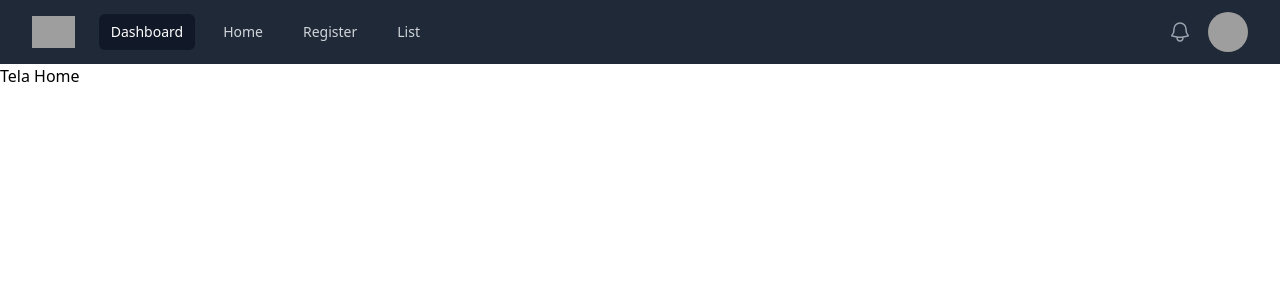
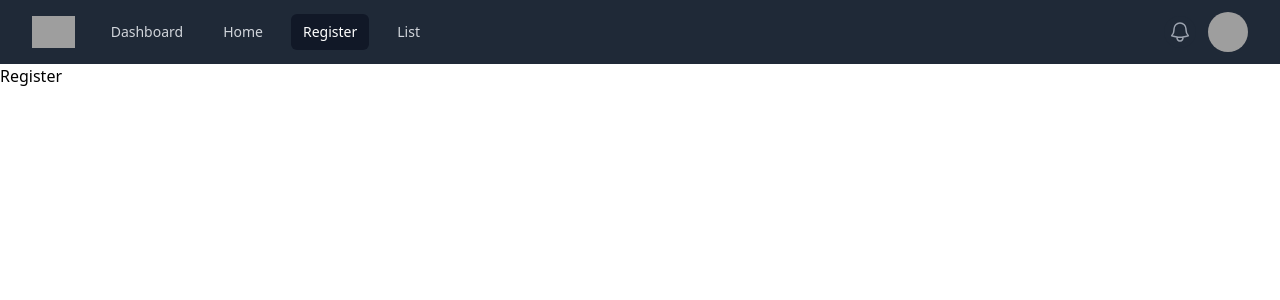
Before and after one commit to javazord/register-customer-web, a React (Vite) app: page /registercustomer in a window 1280 px wide. Shown: the top 300 px of the page. Built offline with nearby package versions, Linux system fonts and the light colour scheme; grey boxes are pictures that could not be loaded.

Commit message:
feat: efetuado configuração de navegação de paginas com router dom sem load de paginas

```diff
--- a/package.json
+++ b/package.json
@@ -13,7 +13,8 @@
     "@headlessui/react": "^2.2.4",
     "@heroicons/react": "^2.2.0",
     "react": "^18.3.1",
-    "react-dom": "^18.3.1"
+    "react-dom": "^18.3.1",
+    "react-router-dom": "^7.7.0"
   },
   "devDependencies": {
     "@eslint/js": "^9.9.0",
--- /dev/null
+++ b/src/App.jsx
@@ -0,0 +1,20 @@
+import { Routes, Route } from "react-router-dom";
+import Home from "./views/Home";
+import Navbar from "./views/Navbar/Navbar";
+import CustomerRegister from "./views/customer/CustomerRegister";
+import CustomerList from "./views/customer/CustomerList";
+
+export default function App() {
+  return (
+    <>
+      <Navbar />
+      <Routes>
+        <Route path="/" element={<Home />} />
+        <Route path="/dashboard" element={<Home />} />
+        <Route path="/home" element={<Home />} />
+        <Route path="/registercustomer" element={<CustomerRegister />} />
+        <Route path="/listcustomer" element={<CustomerList />} />
+      </Routes>
+    </>
+  );
+}
--- a/src/main.jsx
+++ b/src/main.jsx
@@ -1,12 +1,10 @@
-import { StrictMode } from "react";
-import { createRoot } from "react-dom/client";
-import Navbar from "./views/Navbar/Navbar.jsx";
 import "./index.css";
-import Home from "./views/Home.jsx";
+import App from "./App";
+import { BrowserRouter } from "react-router-dom";
+import ReactDOM from "react-dom/client";
 
-createRoot(document.getElementById("root")).render(
-  <StrictMode>
-    <Navbar />
-    <Home />
-  </StrictMode>
+ReactDOM.createRoot(document.getElementById("root")).render(
+  <BrowserRouter>
+    <App />
+  </BrowserRouter>
 );
--- a/src/views/Navbar/Navbar.jsx
+++ b/src/views/Navbar/Navbar.jsx
@@ -8,21 +8,22 @@ import {
   MenuItems,
 } from "@headlessui/react";
 import { Bars3Icon, BellIcon, XMarkIcon } from "@heroicons/react/24/outline";
-import CustomerRegister from "../customer/CustomerRegister";
-import Home from "../Home";
+import { Link, useLocation } from "react-router-dom";
 
 const navigation = [
-  { name: "Dashboard", href: "#", current: true },
-  { name: "Home", href: <Home />, current: false },
-  { name: "Register", href: <CustomerRegister />, current: false },
-  { name: "List", href: "#", current: false },
+  { name: "Dashboard", href: "/" },
+  { name: "Home", href: "/home" },
+  { name: "Register", href: "/registercustomer" },
+  { name: "List", href: "/listcustomer" },
 ];
 
 function classNames(...classes) {
   return classes.filter(Boolean).join(" ");
 }
 
-export default function Example() {
+export default function Navbar() {
+  const location = useLocation();
+
   return (
     <Disclosure as="nav" className="bg-gray-800">
       <div className="mx-auto max-w-7xl px-2 sm:px-6 lg:px-8">
@@ -52,21 +53,24 @@ export default function Example() {
             </div>
             <div className="hidden sm:ml-6 sm:block">
               <div className="flex space-x-4">
-                {navigation.map((item) => (
-                  <a
+                {navigation.map((item) => {
+                  const isActive = location.pathname === item.href;
+                  return (
+                    <Link
                       key={item.name}
-                    href={item.href}
-                    aria-current={item.current ? "page" : undefined}
+                      to={item.href}
+                      aria-current={isActive ? "page" : undefined}
                       className={classNames(
-                      item.current
-                        ? "bg-gray-900 text-white"
+                        isActive
+                          ? "bg-gray-900 text-white font-bold"
                           : "text-gray-300 hover:bg-gray-700 hover:text-white",
                         "rounded-md px-3 py-2 text-sm font-medium"
                       )}
                     >
                       {item.name}
-                  </a>
-                ))}
+                    </Link>
+                  );
+                })}
               </div>
             </div>
           </div>
@@ -113,22 +117,24 @@ export default function Example() {
 
       <DisclosurePanel className="sm:hidden">
         <div className="space-y-1 px-2 pb-3 pt-2">
-          {navigation.map((item) => (
-            <DisclosureButton
+          {navigation.map((item) => {
+            const isActive = location.pathname === item.href;
+            return (
+              <Link
                 key={item.name}
-              as="a"
-              href={item.href}
-              aria-current={item.current ? "page" : undefined}
+                to={item.href}
                 className={classNames(
-                item.current
+                  isActive
                     ? "bg-gray-900 text-white"
                     : "text-gray-300 hover:bg-gray-700 hover:text-white",
                   "block rounded-md px-3 py-2 text-base font-medium"
                 )}
+                aria-current={isActive ? "page" : undefined}
               >
                 {item.name}
-            </DisclosureButton>
-          ))}
+              </Link>
+            );
+          })}
         </div>
       </DisclosurePanel>
     </Disclosure>
--- a/src/views/customer/CustomerList.jsx
+++ b/src/views/customer/CustomerList.jsx
@@ -0,0 +1,7 @@
+export default function CustomerList() {
+  return (
+    <>
+      <h3>List</h3>
+    </>
+  );
+}
```
Also changed, not shown: 1 other file (tests, documents, lock files or other folders). Lines whose indentation alone changed are shown as unchanged.
